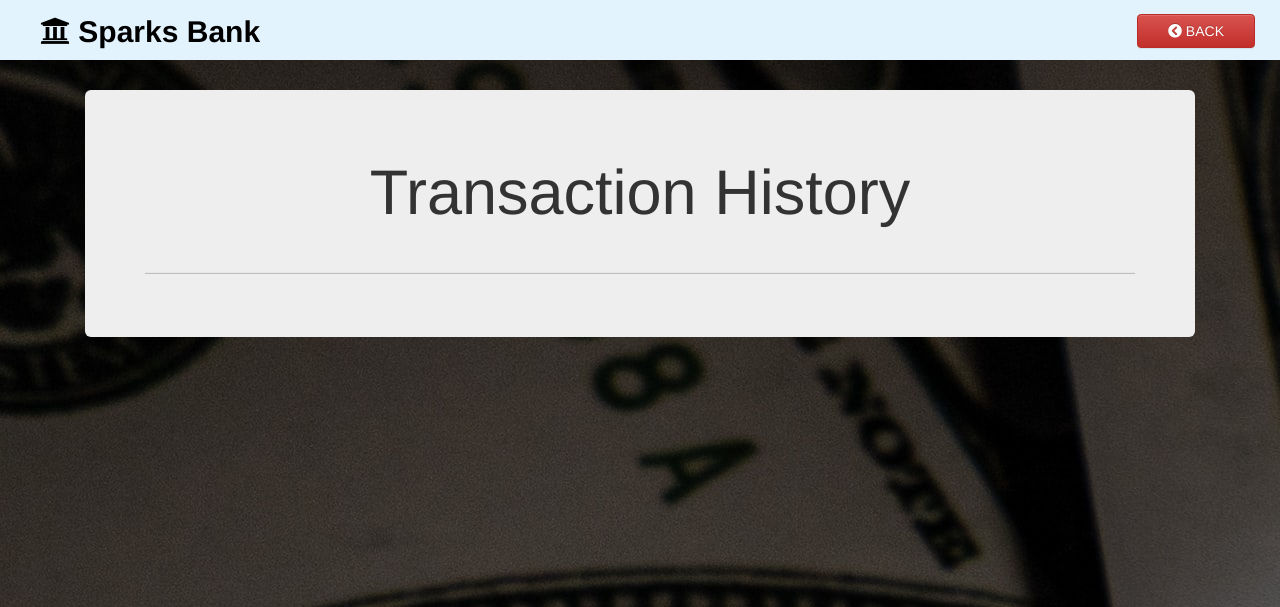
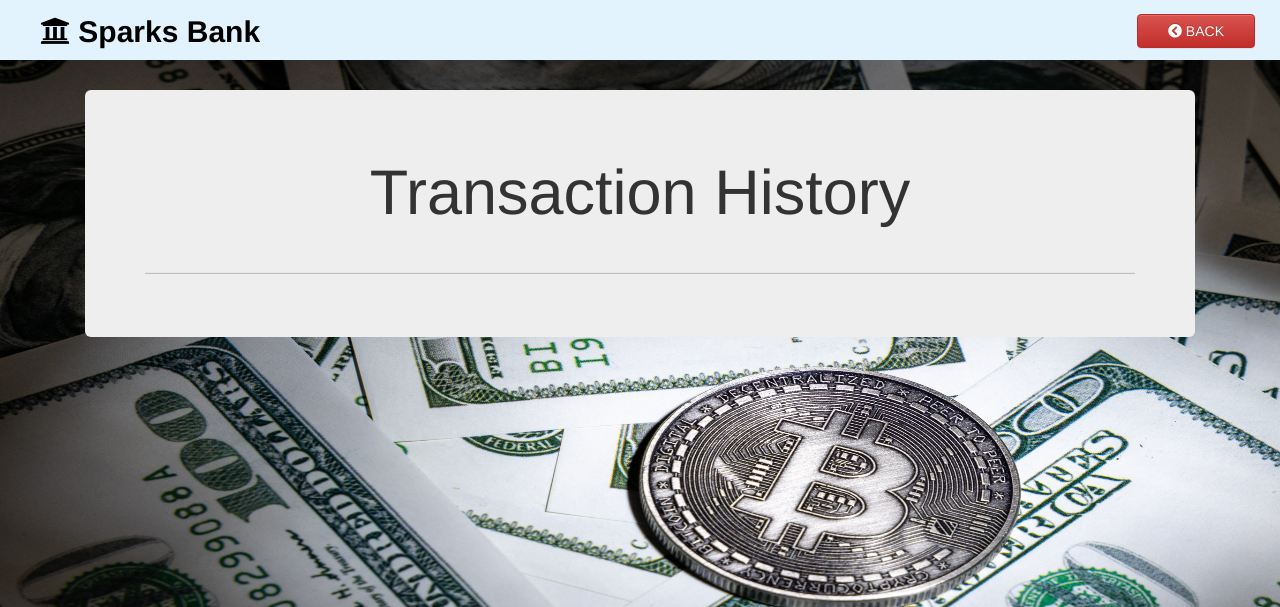
Before and after one commit to maheshpishe/Bank-System-Django, a Django app: page /history in a window 1280 px wide. Shown: the top 607 px of the page. Run offline with Django 3.2, Linux system fonts and the light colour scheme; data that the repository does not hold is empty; some libraries are stand-ins or nearby versions.

Commit message:
finallast3

```diff
--- a/crud/settings.py
+++ b/crud/settings.py
@@ -26,7 +26,7 @@ SECRET_KEY = 'j#*u4!x2gq7aky_jtt7k%h(p%%m((db$g28-k^bv0d!cp44yaf'
 # SECURITY WARNING: don't run with debug turned on in production!
 DEBUG = True
 
-ALLOWED_HOSTS = ['scambank.herokuapp.com']
+ALLOWED_HOSTS = ['127.0.0.1','scambank.herokuapp.com']
 
 
 # Application definition
--- a/templates/acc.html
+++ b/templates/acc.html
@@ -7,7 +7,7 @@
 	body{
     background-image: url('{% static 'img7.jpg'%}');
     background-repeat: no-repeat;
-    max-width:100%;height:auto;
+   background-size: 1800px 900px;
     background-attachment: scroll;
 
 
--- a/templates/history.html
+++ b/templates/history.html
@@ -6,7 +6,7 @@
   body{
     background-image: url('{% static 'img8.jpg'%}');
     background-repeat: no-repeat;
-    max-width:100%;height:auto;
+    background-size: 1800px 900px;
     background-attachment: fixed;
 
 
--- a/templates/home.html
+++ b/templates/home.html
@@ -164,7 +164,7 @@ section{
       <label for="check" class="checkbtn">
         <i class="fas fa-bars"></i>
       </label>
-      <label class="logo"><i class="fas fa-university"></i> Sparks Bank</label>
+      <label style="font-size:2.5vw;" class="logo"><i class="fas fa-university"></i> Sparks Bank</label>
       <ul>
         <li><a style="padding-right:2rem;padding-left: 2rem;" class="btn btn-danger" href="/account"><i class="fas fa-user"></i> Add Account</a></li>
         <li><a style="padding-right:2rem;padding-left: 2rem;" class="btn btn-success" href="/history"><i class="fas fa-history fa-spin"></i> History</a></li>
--- a/templates/transact.html
+++ b/templates/transact.html
@@ -20,8 +20,8 @@
 
 body{
     background-image: url('{% static 'img1.jpeg'%}');
+    background-size: 1800px 900px;
 
-    max-width:100%;height:auto;
     background-repeat: no-repeat;
     background-attachment: fixed;
 
```
